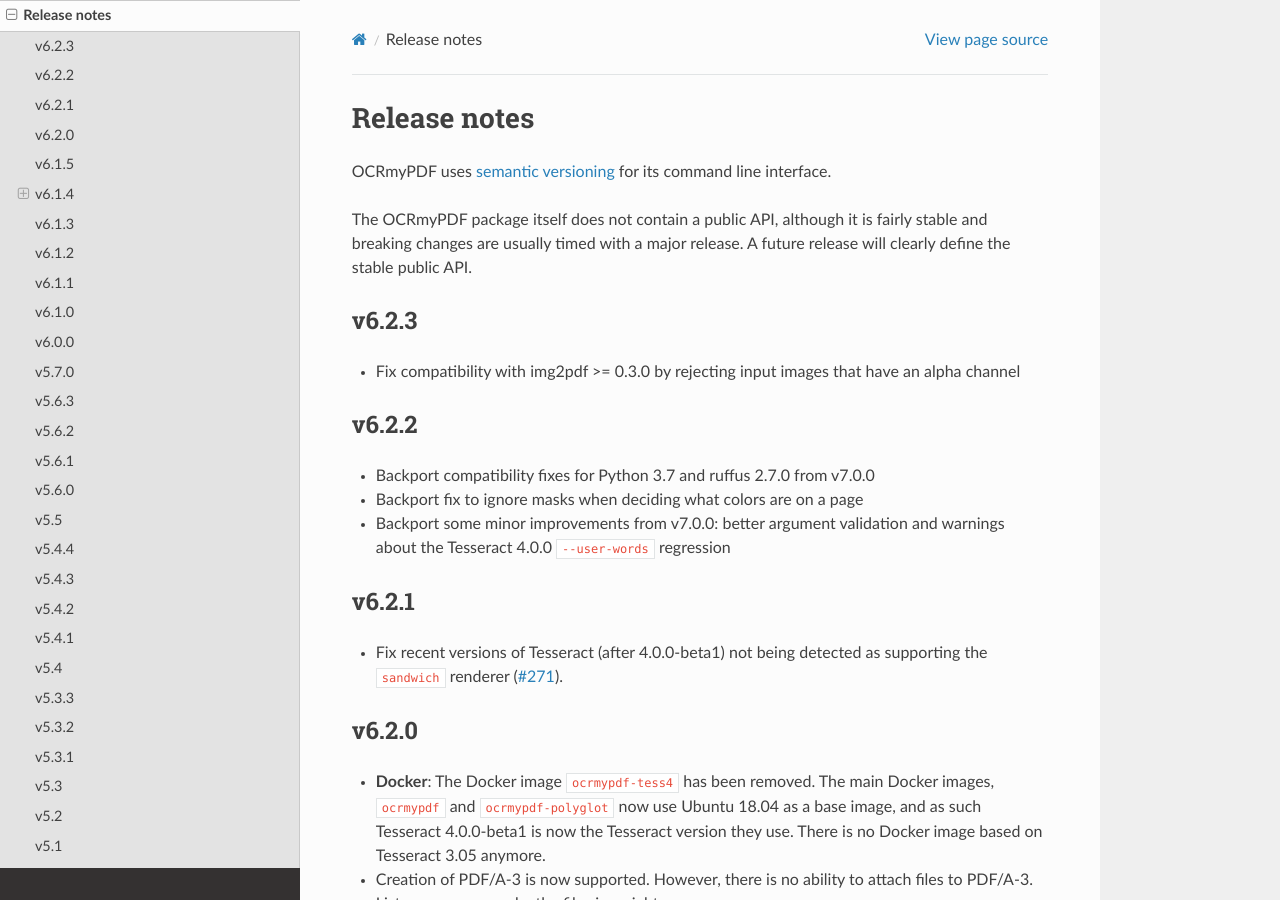
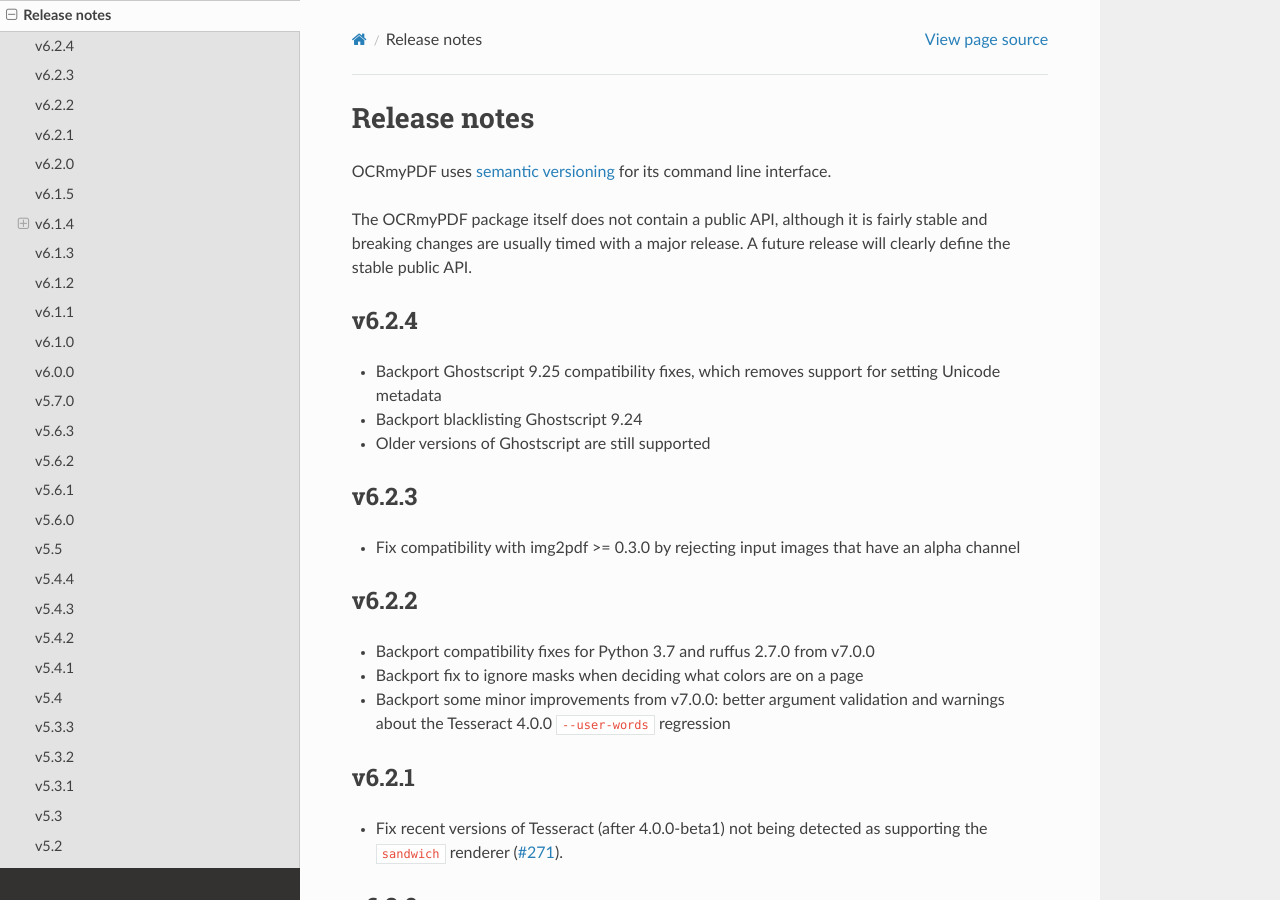
Before and after one commit to ocrmypdf/OCRmyPDF, a Sphinx documentation site: the page built from docs/release_notes.rst, in a window 1280 px wide and 900 px high. Built offline with Sphinx 7.4.7 and the Read the Docs theme 2.0.0, drawn with Linux system fonts in a browser that asks for light colours; pages that are not in the unit, such as notebooks, are missing from menus.

Commit message:
v6.2.4 release notes

```diff
--- a/docs/release_notes.rst
+++ b/docs/release_notes.rst
@@ -8,6 +8,14 @@
 .. Issue regex
    find:    [^`]\#([0-9]{1,3})[^0-9]
    replace: `#$1 <https://github.com/jbarlow83/OCRmyPDF/issues/$1>`_
+
+
+v6.2.4
+------
+
+-   Backport Ghostscript 9.25 compatibility fixes, which removes support for setting Unicode metadata
+-   Backport blacklisting Ghostscript 9.24
+-   Older versions of Ghostscript are still supported
 
 
 v6.2.3
```
